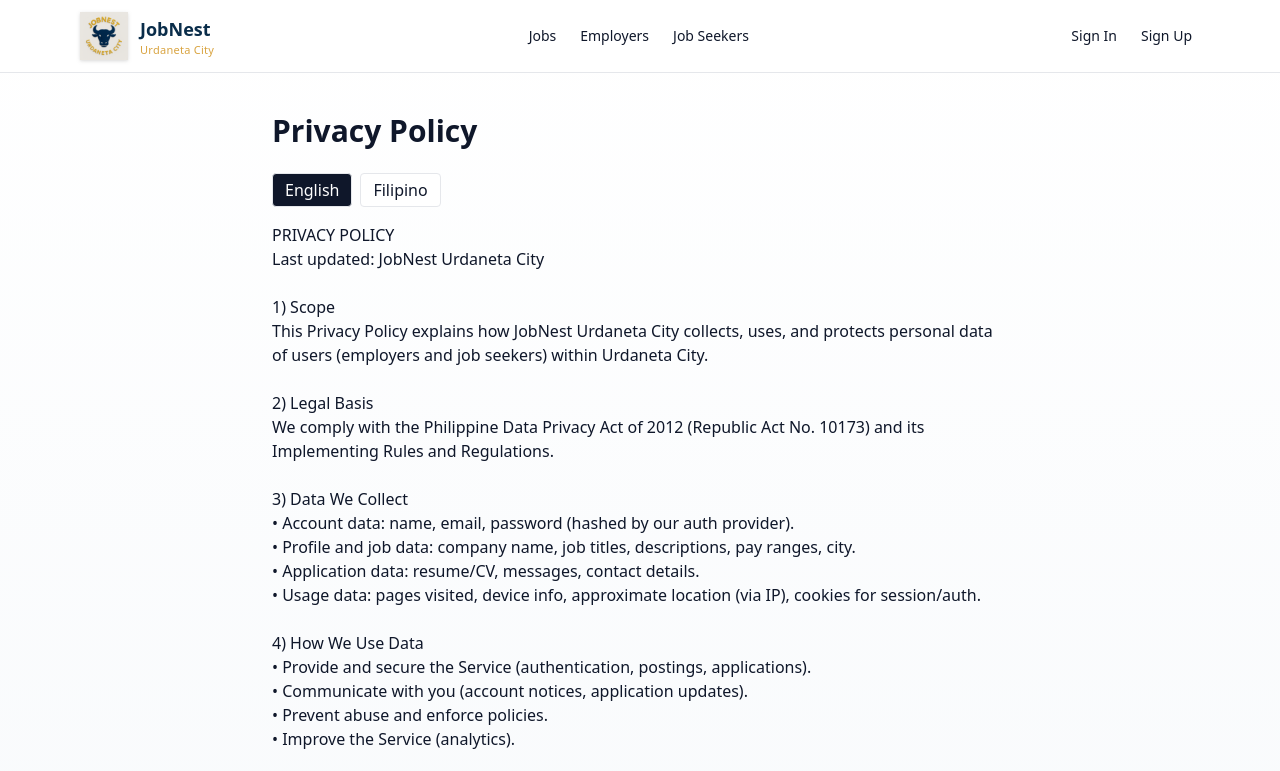
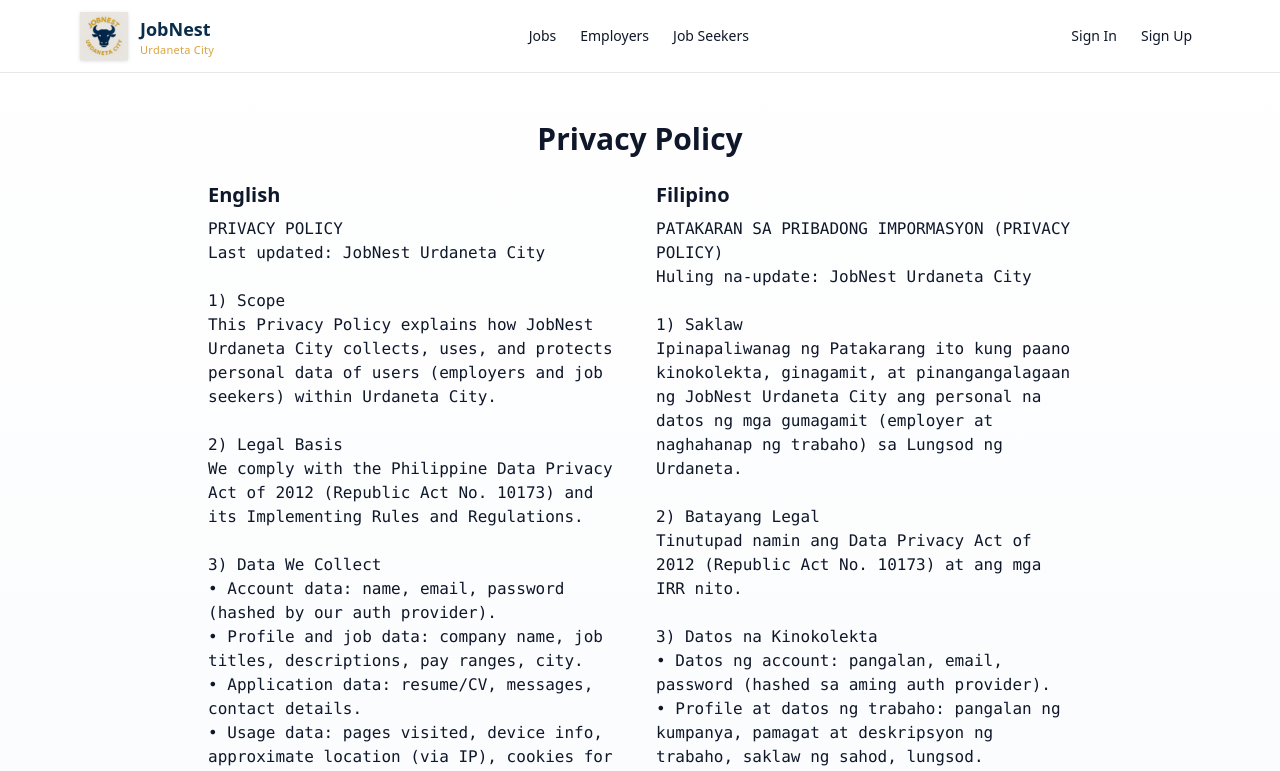
Before and after one commit to RomeoBello/jobnest-urdaneta, a Next.js app: page /policy in a window 1280 px wide. Shown: the top 771 px of the page. Built offline with nearby package versions, Linux system fonts and the light colour scheme.

Commit message:
Fix bilingual legal pages (Policy, Terms, Disclaimer)

```diff
--- a/app/disclaimer/page.tsx
+++ b/app/disclaimer/page.tsx
@@ -1,36 +1,31 @@
-export const metadata = {
-  title: "Disclaimer – JobNest Urdaneta City",
-  description: "Disclaimer for JobNest Urdaneta City (English and Filipino versions)."
-};
+import fs from 'fs/promises';
+import path from 'path';
 
-export default function Page() {
+export const runtime = 'nodejs';
+export const revalidate = 60 * 60;
+
+async function read(rel: string) {
+  const full = path.join(process.cwd(), rel);
+  return fs.readFile(full, 'utf8');
+}
+
+export default async function DisclaimerPage() {
+  const en = await read('legal/Disclaimer_PH_EN.txt');
+  const fil = await read('legal/Disclaimer_PH_FIL.txt');
+
   return (
-    <main className="max-w-3xl mx-auto px-6 py-10 prose prose-slate">
-      <h1 className="text-3xl font-extrabold">Disclaimer</h1>
-
-      <h2 className="mt-8 text-xl font-bold">English</h2>
-      <pre className="whitespace-pre-wrap text-sm">DISCLAIMER
-Last updated: JobNest Urdaneta City
-
-• JobNest Urdaneta City is a venue for job listings and applications and does not guarantee employment or hiring outcomes.
-• Employers are solely responsible for the accuracy and legality of their postings and for compliance with applicable labor laws.
-• Job seekers are responsible for the accuracy of information submitted and for independent due diligence.
-• Links to third‑party websites or services are provided for convenience; we are not responsible for their content or policies.
-• To the fullest extent permitted by law, JobNest Urdaneta City disclaims all warranties and limits liability as described in the Terms of Use.</pre>
-
-      <h2 className="mt-8 text-xl font-bold">Filipino (Tagalog)</h2>
-      <pre className="whitespace-pre-wrap text-sm">PAALALA / DISCLAIMER
-Huling na-update: JobNest Urdaneta City
-
-• Ang JobNest Urdaneta City ay plataporma lamang para sa job listings at applications at hindi naggagarantiya ng pagkuha sa trabaho.
-• Ang employer ang may tanging responsibilidad sa katumpakan at legalidad ng kanilang mga posting at sa pagsunod sa umiiral na batas paggawa.
-• Ang aplikante ay responsable sa katumpakan ng impormasyong isinusumite at sa sariling pag-beripika.
-• Ang mga link sa third‑party na website o serbisyo ay para sa kaginhawahan lamang; hindi kami responsable sa kanilang nilalaman o patakaran.
-• Sa sukdulang pinapayagan ng batas, tinatatwa ng JobNest Urdaneta City ang lahat ng warranty at nililimitahan ang pananagutan gaya ng nasa Terms of Use.</pre>
-
-      <div className="mt-10 text-xs text-slate-500">
-        Address: Urdaneta City, Pangasinan, Philippines · Contact: support@jobnest.mysdproject2025.com
+    <main className="max-w-4xl mx-auto py-12 px-4">
+      <h1 className="text-3xl font-bold mb-6 text-center">Disclaimer</h1>
+      <div className="grid grid-cols-1 md:grid-cols-2 gap-8">
+        <section>
+          <h2 className="font-semibold text-xl mb-2">English</h2>
+          <pre className="whitespace-pre-wrap">{en}</pre>
+        </section>
+        <section>
+          <h2 className="font-semibold text-xl mb-2">Filipino</h2>
+          <pre className="whitespace-pre-wrap">{fil}</pre>
+        </section>
       </div>
     </main>
-  )
+  );
 }
--- a/app/policy/page.tsx
+++ b/app/policy/page.tsx
@@ -1,83 +1,31 @@
-// app/policy/page.tsx
-export const runtime = 'nodejs';            // allow fs on Vercel
-export const revalidate = 60 * 60;          // revalidate hourly
-
 import fs from 'fs/promises';
 import path from 'path';
-import type { Metadata } from 'next';
-import { useState, Suspense } from 'react';
 
-export const metadata: Metadata = {
-  title: 'Privacy Policy · JobNest Urdaneta City',
-  description:
-    'Read JobNest Urdaneta City’s Privacy Policy in English and Filipino.',
-};
+export const runtime = 'nodejs';
+export const revalidate = 60 * 60; // revalidate hourly
 
-async function readText(rel: string) {
+async function read(rel: string) {
   const full = path.join(process.cwd(), rel);
   return fs.readFile(full, 'utf8');
 }
 
-async function getPolicies() {
-  // Adjust to match your actual filenames under /legal
-  // We include safe fallbacks for the EN1 / FI1 variants you keep.
-  const en =
-    (await readText('legal/Privacy_Policy_EN1.txt').catch(() => null)) ??
-    (await readText('legal/Privacy_Policy_EN.txt').catch(() => null)) ??
-    '';
-
-  const tl =
-    (await readText('legal/Privacy_Policy_FI1.txt').catch(() => null)) ??
-    (await readText('legal/Privacy_Policy_FIL.txt').catch(() => null)) ??
-    '';
-
-  return { en, tl };
-}
-
 export default async function PolicyPage() {
-  const { en, tl } = await getPolicies();
+  const en = await read('legal/Privacy_Policy_PH_EN.txt');
+  const fil = await read('legal/Privacy_Policy_PH_FIL.txt');
 
   return (
-    <main className="mx-auto max-w-3xl px-4 py-10">
-      <h1 className="text-3xl font-bold mb-6">Privacy Policy</h1>
-      <Tabs initialTab="en" en={en} tl={tl} />
-      <section className="mt-12">
-        <h2 className="text-xl font-semibold mb-2">Government &amp; GOCC Policy</h2>
-        <p className="text-slate-700">
-          Government offices are free. GOCC follows regular plan.
-        </p>
-      </section>
+    <main className="max-w-4xl mx-auto py-12 px-4">
+      <h1 className="text-3xl font-bold mb-6 text-center">Privacy Policy</h1>
+      <div className="grid grid-cols-1 md:grid-cols-2 gap-8">
+        <section>
+          <h2 className="font-semibold text-xl mb-2">English</h2>
+          <pre className="whitespace-pre-wrap">{en}</pre>
+        </section>
+        <section>
+          <h2 className="font-semibold text-xl mb-2">Filipino</h2>
+          <pre className="whitespace-pre-wrap">{fil}</pre>
+        </section>
+      </div>
     </main>
   );
 }
-
-/* ---------- Client tab component ---------- */
-'use client';
-function Tabs({ en, tl, initialTab = 'en' }: { en: string; tl: string; initialTab?: 'en' | 'tl' }) {
-  const [tab, setTab] = useState<'en' | 'tl'>(initialTab);
-
-  return (
-    <>
-      <div className="mb-4 flex gap-2">
-        <button
-          onClick={() => setTab('en')}
-          className={`px-3 py-1 rounded border ${tab === 'en' ? 'bg-slate-900 text-white' : 'bg-white'}`}
-        >
-          English
-        </button>
-        <button
-          onClick={() => setTab('tl')}
-          className={`px-3 py-1 rounded border ${tab === 'tl' ? 'bg-slate-900 text-white' : 'bg-white'}`}
-        >
-          Filipino
-        </button>
-      </div>
-
-      <Suspense fallback={<p>Loading…</p>}>
-        <article className="prose max-w-none whitespace-pre-wrap">
-          {tab === 'en' ? (en || 'Policy (EN) not found.') : (tl || 'Patakaran (FIL) not found.')}
-        </article>
-      </Suspense>
-    </>
-  );
-}
--- a/app/terms/page.tsx
+++ b/app/terms/page.tsx
@@ -1,43 +1,31 @@
+import fs from 'fs/promises';
+import path from 'path';
+
 export const runtime = 'nodejs';
 export const revalidate = 60 * 60;
 
-import fs from 'fs/promises';
-import path from 'path';
-import type { Metadata } from 'next';
-import PolicyTabs from '../policy/PolicyTabs';
-
-export const metadata: Metadata = {
-  title: 'Terms of Use · JobNest Urdaneta City',
-  description: 'Read JobNest Urdaneta City’s Terms of Use in English and Filipino.',
-};
-
 async function read(rel: string) {
-  return fs.readFile(path.join(process.cwd(), rel), 'utf8');
-}
-
-async function getTerms() {
-  const en =
-    (await read('legal/Terms_of_Use_EN1.txt').catch(() => null)) ??
-    (await read('legal/Terms_of_Use_EN.txt').catch(() => null)) ??
-    (await read('legal/Terms_EN.txt').catch(() => null)) ??
-    '';
-
-  const tl =
-    (await read('legal/Terms_of_Use_FI1.txt').catch(() => null)) ??
-    (await read('legal/Terms_of_Use_FIL.txt').catch(() => null)) ??
-    (await read('legal/Terms_FIL.txt').catch(() => null)) ??
-    '';
-
-  return { en, tl };
+  const full = path.join(process.cwd(), rel);
+  return fs.readFile(full, 'utf8');
 }
 
 export default async function TermsPage() {
-  const { en, tl } = await getTerms();
+  const en = await read('legal/Terms_of_Use_PH_EN.txt');
+  const fil = await read('legal/Terms_of_Use_PH_FIL.txt');
 
   return (
-    <main className="mx-auto max-w-3xl px-4 py-10">
-      <h1 className="text-3xl font-bold mb-6">Terms of Use</h1>
-      <PolicyTabs en={en} tl={tl} />
+    <main className="max-w-4xl mx-auto py-12 px-4">
+      <h1 className="text-3xl font-bold mb-6 text-center">Terms of Use</h1>
+      <div className="grid grid-cols-1 md:grid-cols-2 gap-8">
+        <section>
+          <h2 className="font-semibold text-xl mb-2">English</h2>
+          <pre className="whitespace-pre-wrap">{en}</pre>
+        </section>
+        <section>
+          <h2 className="font-semibold text-xl mb-2">Filipino</h2>
+          <pre className="whitespace-pre-wrap">{fil}</pre>
+        </section>
+      </div>
     </main>
   );
 }
```
Also changed, not shown: legal/Disclaimer_PH_EN.txt (renamed from legal/Disclaimer_EN.txt), legal/Disclaimer_PH_FIL.txt (renamed from legal/Disclaimer_FIL.txt), legal/Privacy_Policy_EN.txt (deleted), legal/Privacy_Policy_FIL.txt (deleted), legal/Terms_of_Use_PH_EN.txt (renamed from legal/Terms_of_Use_EN.txt), legal/Terms_of_Use_PH_FIL.txt (renamed from legal/Terms_of_Use_FIL.txt).
